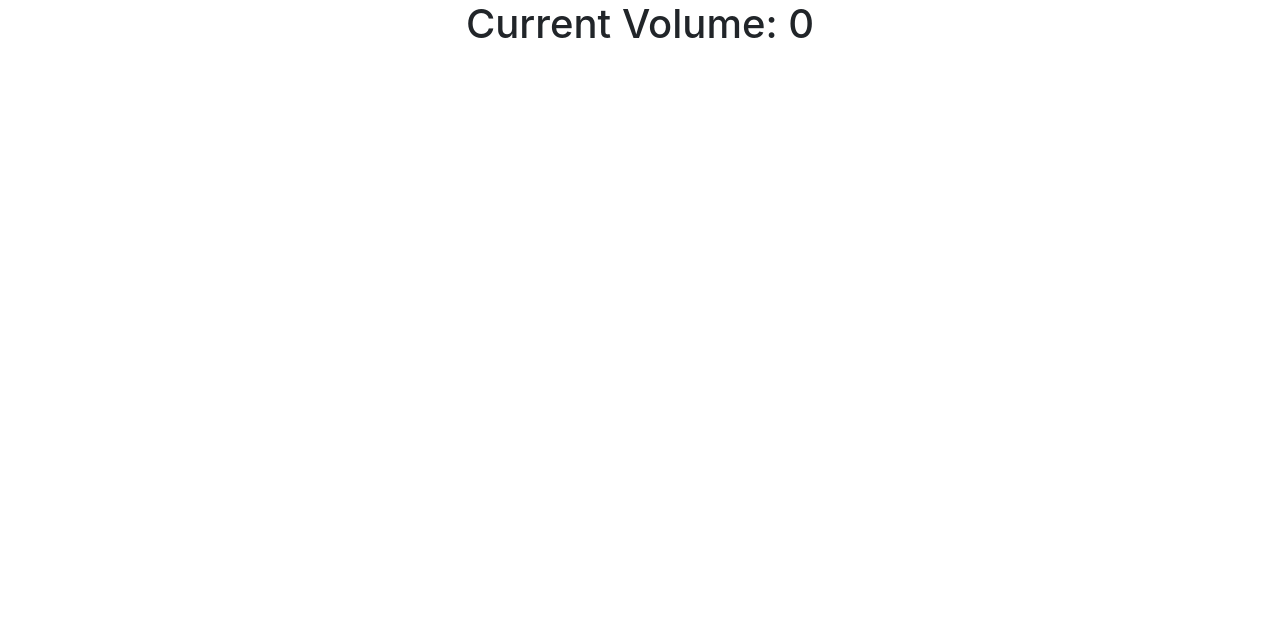
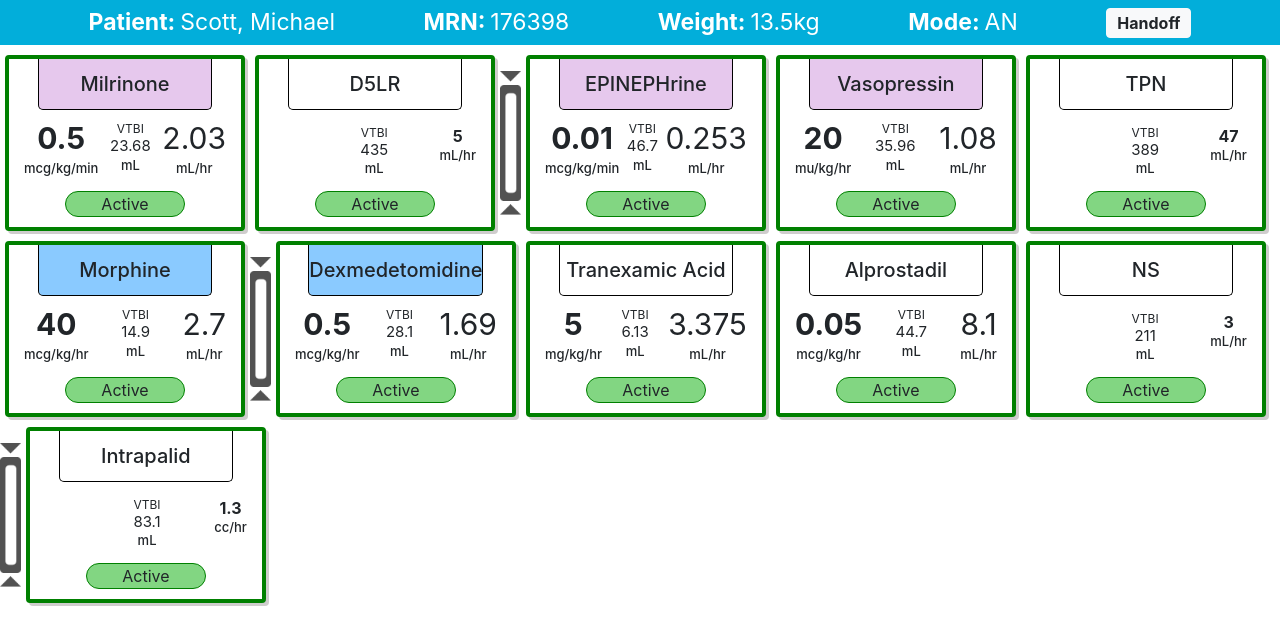
Before and after one commit to AnActualSeb/iv-dashboard, a React (Create React App) app: page / in a window 1280 px wide. Shown: the top 644 px of the page. Built offline with nearby package versions, Linux system fonts and the light colour scheme.

Commit message:
handoff button added

```diff
--- a/src/App.js
+++ b/src/App.js
@@ -1,7 +1,6 @@
 import React from "react";
 import { BrowserRouter, Route } from "react-router-dom";
 import Dashboard from "./views/Dashboard";
-import DrugScreen from "./views/DrugScreen";
 import Timer from "./components/Timer";
 
 import "./App.css";
@@ -11,12 +10,9 @@ function App() {
     <div className="App">
       <BrowserRouter basename={process.env.PUBLIC_URL}>
         <div>
-          {/*This component being called in router means that it will always be on all of the pages.  Makes things a lot easier.*/}
+          <Route exact path="/" component={Dashboard} />
 
-          {/* <TopHeader /> */}
-
-          {/* <Route exact path="/" component={Dashboard} /> */}
-          <Route exact path="/" render={props => <Timer startVolume="100" />} />
+          {/* <Route exact path="/" render={props => <Timer startVolume="100" />} /> */}
         </div>
       </BrowserRouter>
     </div>
--- a/src/components/Timer.js
+++ b/src/components/Timer.js
@@ -25,7 +25,7 @@ class Timer extends Component {
     this.myInterval = setInterval(() => {
       if (this.state.volume > 0) {
         this.setState(prevState => ({
-          volume: prevState.volume - 5
+          volume: prevState.volume - 1
         }));
       } else {
         clearInterval(this.myInterval);
--- a/src/components/topHeader.js
+++ b/src/components/topHeader.js
@@ -1,4 +1,5 @@
 import React, { Component } from 'react';
+import Button from "react-bootstrap/Button";
 import '../styles/topHeader.css';
 
 class TopHeader extends Component {
@@ -25,6 +26,9 @@ class TopHeader extends Component {
                     <strong>Mode:</strong>
                     <p>AN</p>
                 </div>
+
+                <Button variant="light"><strong>Handoff</strong></Button>
+
             </div>
         );
     }
--- a/src/styles/topHeader.css
+++ b/src/styles/topHeader.css
@@ -54,3 +54,11 @@
     justify-content: center;
     color: white;
 }
+
+.topHeader > button{
+    height: 30px;
+}
+
+.topHeader > .btn-light{
+    padding: 0px 10px 0px 10px;
+}
```
